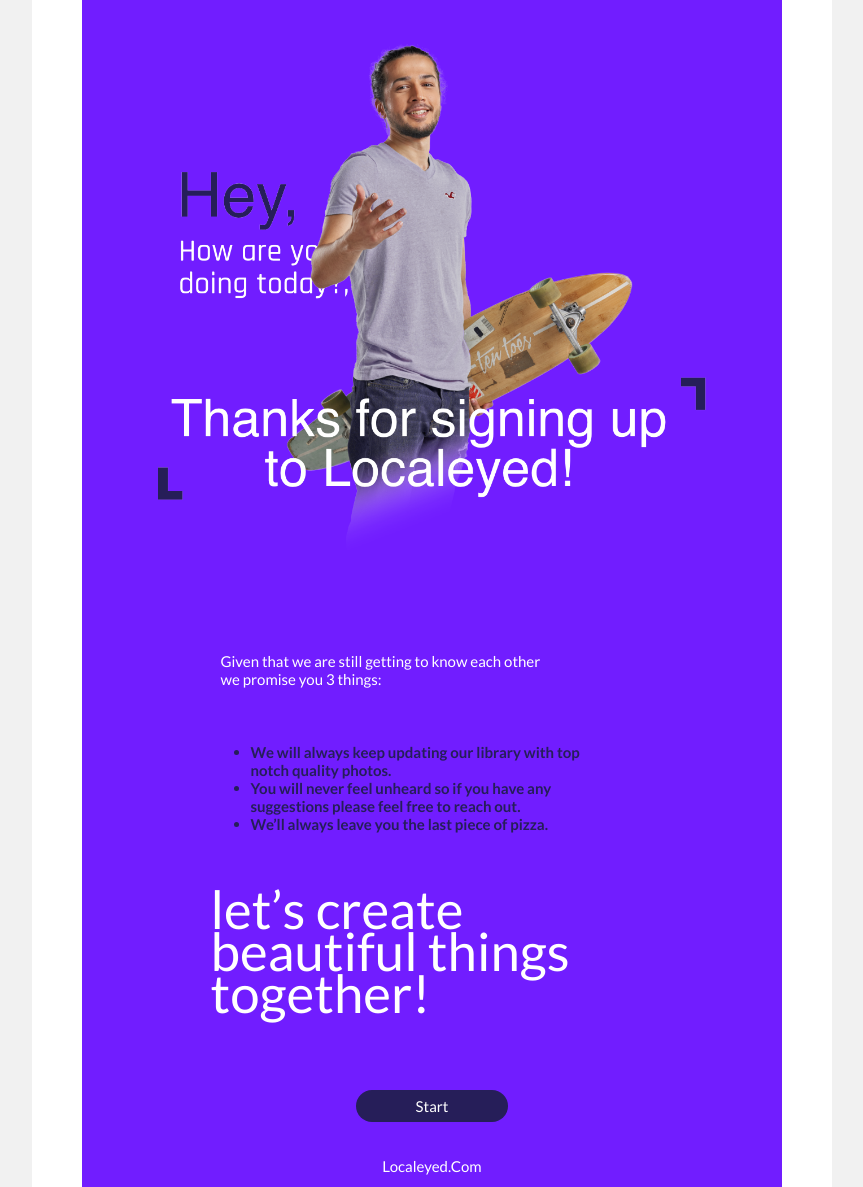
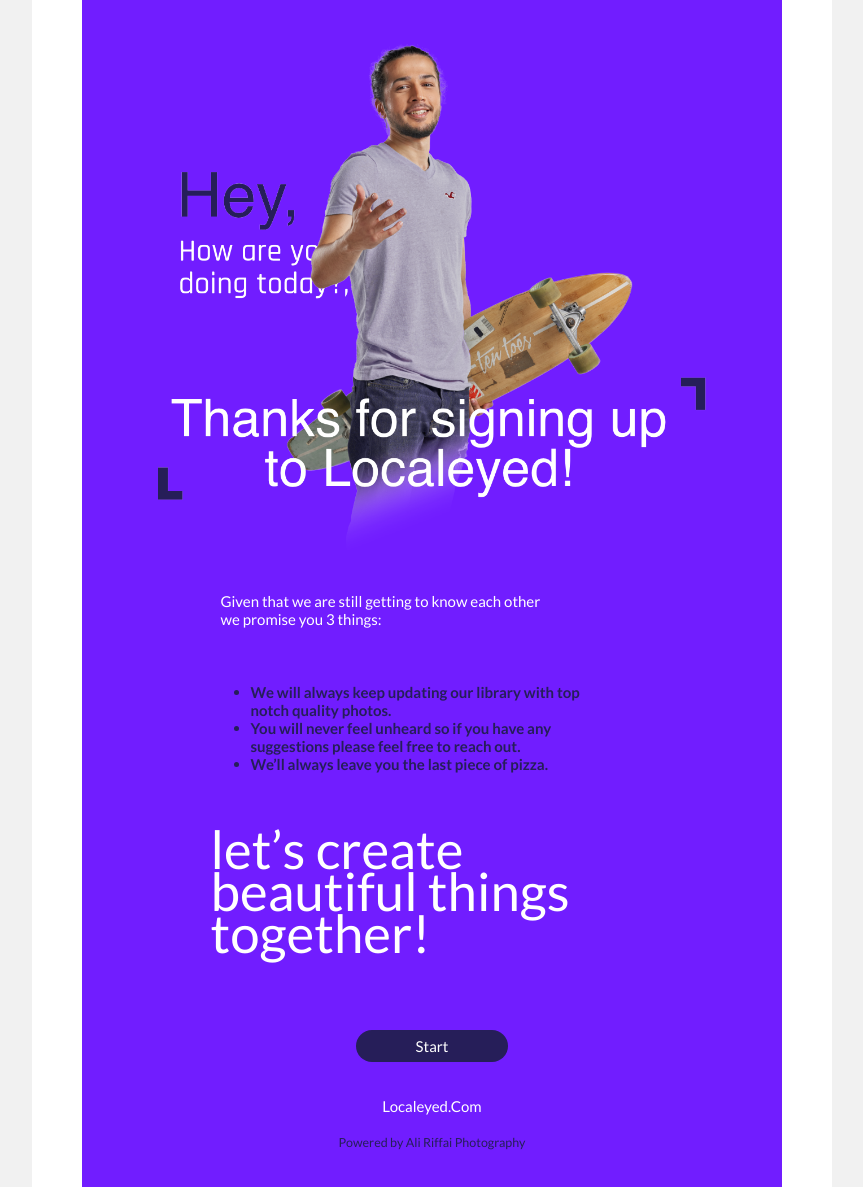
Before and after one commit to MoustafaElwakil/Reayamail, a plain HTML site: page index.html in a window 1280 px wide. Shown: the part 100-1287 px from the top of the page, without its empty margins (208-1071 px from the left). Drawn offline with Linux system fonts and the light colour scheme.

Commit message:
Add files via upload

```diff
--- a/index.html
+++ b/index.html
@@ -351,12 +351,12 @@ ul.social li{
           </td>
 	      </tr><!-- end tr -->
 	      <tr>
-          <td valign="middle" class="hero bg_burble" style="padding: 3em 0 2em 0;">
+          <td valign="middle" class="hero bg_burble" style="padding: 3em 0 0em 0;">
             <img src="images/figer.png" alt="" style="width: 100%; max-width: 550px; height: auto; margin: auto; display: block;">
           </td>
 	      </tr><!-- end tr -->
 		  <tr>
-          <td valign="middle" class="hero bg_burble" style="padding: 2em 0 4em 0;">
+          <td valign="middle" class="hero bg_burble" style="padding: 0em 0 4em 0;">
             <table>
             	<tr>
             		<td>
```
